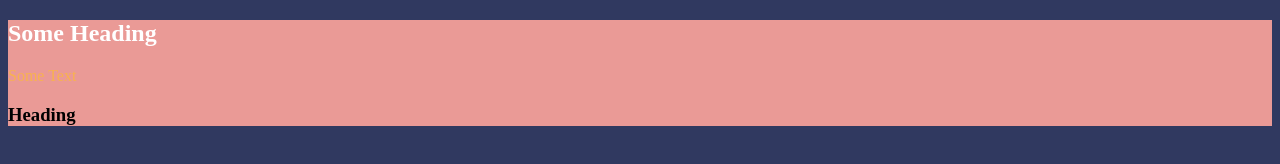
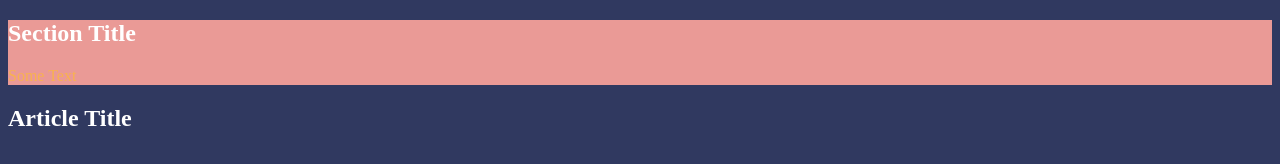
Before and after one commit to ElideZavala/Sass-, a website: page Ressourse-Files/up/index.html in a window 1280 px wide. Drawn offline with Linux system fonts and the light colour scheme.

Commit message:
class to section

```diff
--- a/Ressourse-Files/sass/style.scss
+++ b/Ressourse-Files/sass/style.scss
@@ -80,14 +80,27 @@ body {
 	background-color: map-get($colors, color-primary);
 }
 
+// Element Nesting
+
+// section {
+// 	background-color: map-get($colors, color-secondary);
+
+// 	h2 {
+// 		color: map-get($colors, color-white);
+// 	}
+// }
+
+
 section {
 	background-color: map-get($colors, color-secondary);
+}
 
-	h2 {
-		color: map-get($colors, color-white);
-	}
+h2 {
+	color: map-get($colors, color-white);
 }
 
 p {
 	color: map-get($colors, color-tertiary)
 }
+
+// Classes Nesting
--- a/Ressourse-Files/up/index.html
+++ b/Ressourse-Files/up/index.html
@@ -9,11 +9,12 @@
 </head>
 	<body>
 		<section>
-			<h2>Some Heading</h2>
+			<h2>Section Title</h2>
 			<p>Some Text</p>
-			<div>
-				<h3>Heading</h3>
-			</div>
 		</section>
+
+		<article>
+			<h2>Article Title</h2>
+		</article>
 	</body>
 </html>
```
Also changed, not shown: Ressourse-Files/up/css/style.css, 1 other file.
